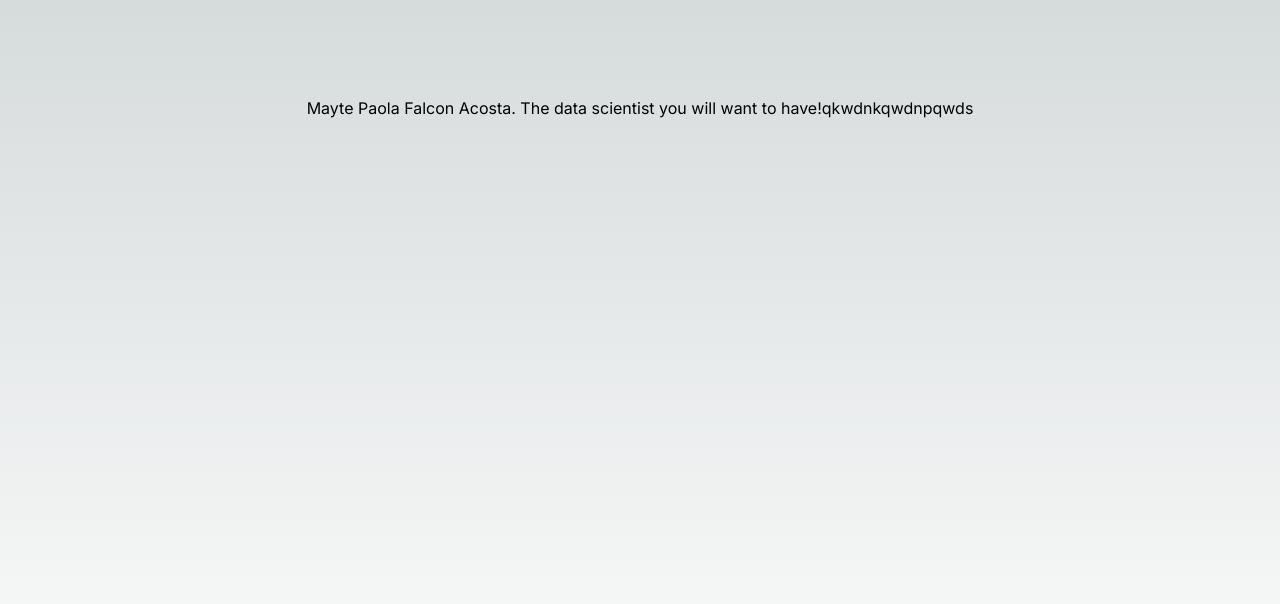
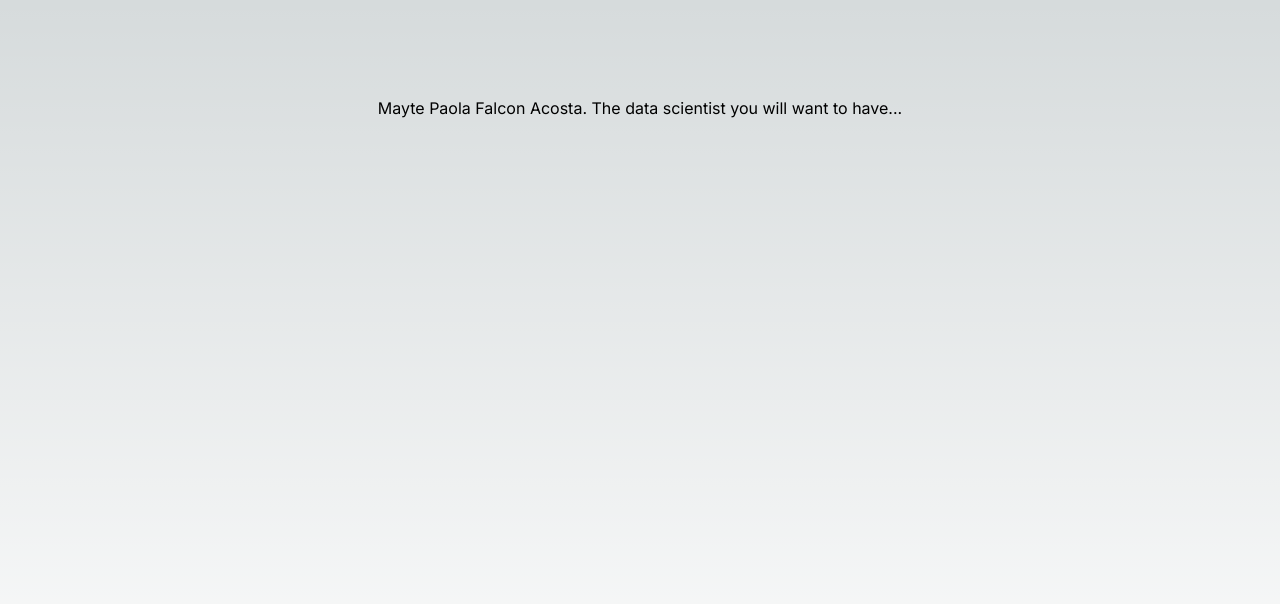
Before and after one commit to andromeda505/andromeda505, a Next.js app: page / in a window 1280 px wide. Shown: the top 604 px of the page. Built offline with nearby package versions, Linux system fonts and the light colour scheme.

Commit message:
test change on main2

```diff
--- a/src/app/page.js
+++ b/src/app/page.js
@@ -3,7 +3,7 @@ import Image from 'next/image'
 export default function Home() {
   return (
     <main className="flex min-h-screen flex-col items-center justify-between p-24">
-     Mayte Paola Falcon Acosta. The data scientist you will want to have!qkwdnkqwdnpqwds
+     Mayte Paola Falcon Acosta. The data scientist you will want to have...
     </main>
   )
 }
```
